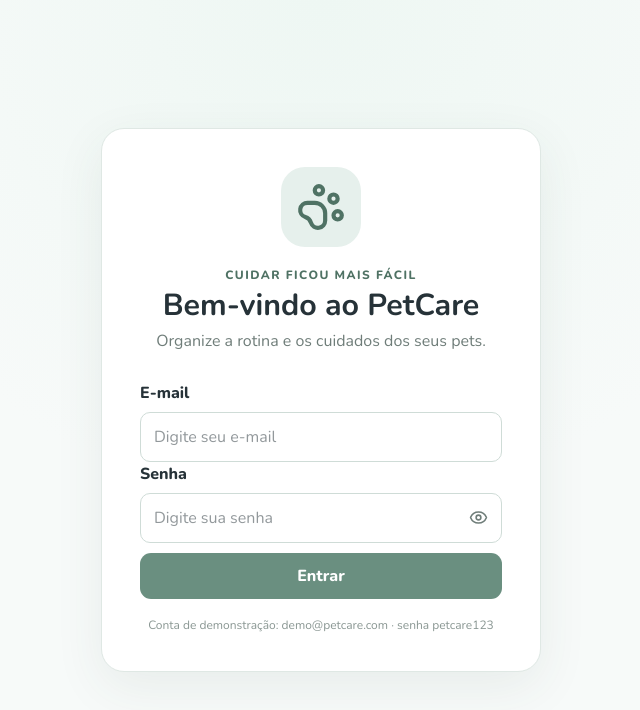
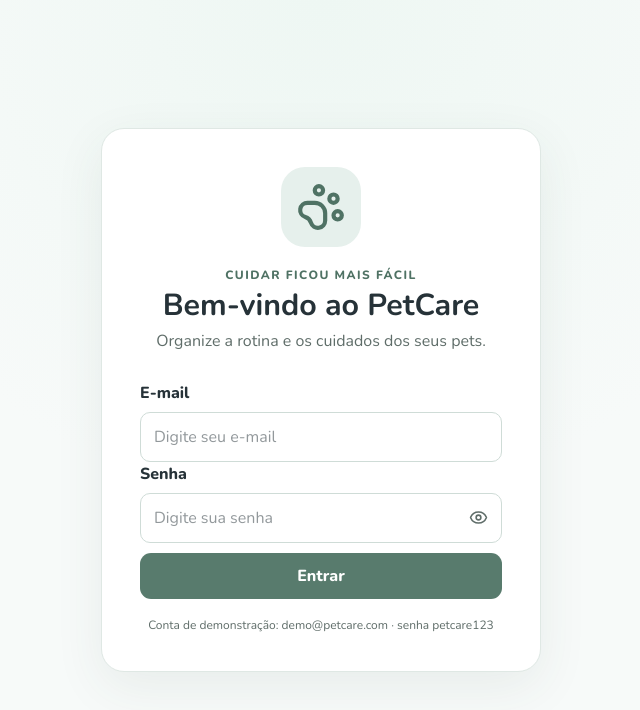
Before and after one commit to Julia-Bourscheid/PetCare, a Next.js app: page /login in a window 1280 px wide. Shown: the top 710 px of the page, without its empty margins (319-959 px from the left). Built offline with nearby package versions, Linux system fonts and the light colour scheme.

Commit message:
fix: raise color contrast to wcag aa

```diff
--- a/src/app/globals.css
+++ b/src/app/globals.css
@@ -3,11 +3,11 @@
 @theme {
   --breakpoint-xs: 26.25rem;
 
-  --color-primary: #6a8f80;
+  --color-primary: #587b6d;
   --color-primary-dark: #4f7264;
   --color-primary-light: #e6f0ec;
   --color-ink: #263238;
-  --color-muted: #6f7d79;
+  --color-muted: #5f6d69;
   --color-line: #dfe8e4;
   --color-danger: #b94a48;
   --color-page: #f7faf9;
--- a/src/app/login/page.tsx
+++ b/src/app/login/page.tsx
@@ -55,7 +55,7 @@ export default function Login() {
           {error && <p className={`${fieldError} mb-4`} role="alert">{error}</p>}
           <button className={`${primaryButton} mt-2.5 w-full`} type="submit" disabled={loading}>{loading ? 'Entrando...' : 'Entrar'}</button>
         </form>
-        <p className="mt-[18px] text-center text-xs text-[#8a9793]">Conta de demonstração: demo@petcare.com · senha petcare123</p>
+        <p className="mt-[18px] text-center text-xs text-muted">Conta de demonstração: demo@petcare.com · senha petcare123</p>
       </section>
     </main>
   )
--- a/src/components/ui.ts
+++ b/src/components/ui.ts
@@ -14,7 +14,7 @@ export const backLink =
 export const fieldLabel = 'mb-[7px] block font-extrabold'
 
 export const fieldInput =
-  'w-full rounded-[10px] border border-[#cfdcd7] bg-white px-[13px] py-3 text-ink outline-none focus:border-primary focus:shadow-[0_0_0_3px_rgba(106,143,128,.13)] aria-[invalid=true]:border-danger'
+  'w-full rounded-[10px] border border-[#cfdcd7] bg-white px-[13px] py-3 text-ink outline-none focus:border-primary focus:shadow-[0_0_0_3px_rgba(88,123,109,.13)] aria-[invalid=true]:border-danger'
 
 export const fieldError = 'mt-[5px] block text-[.82rem] font-bold text-danger'
 
```
